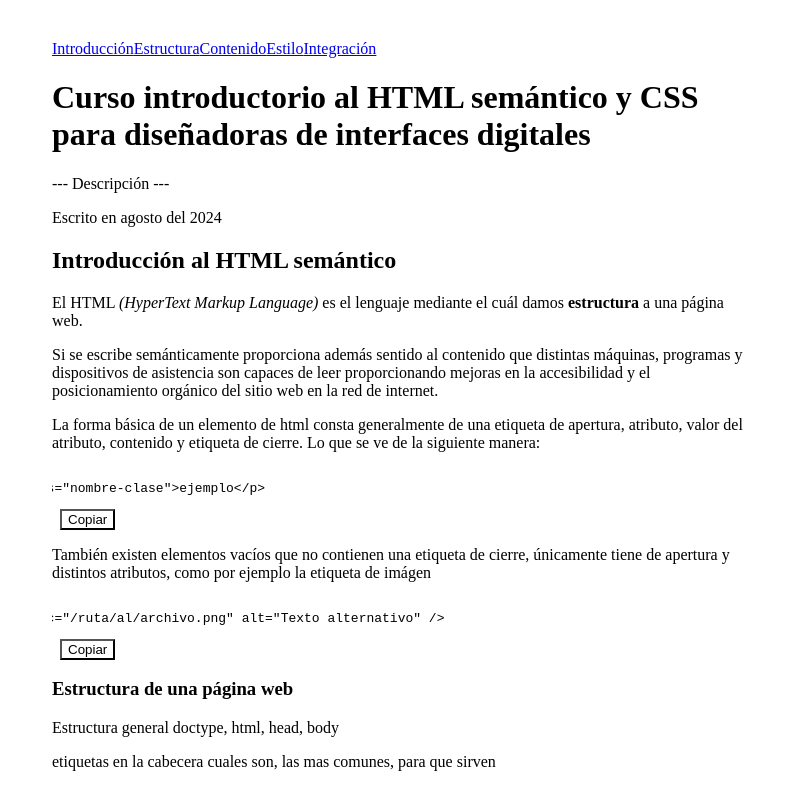
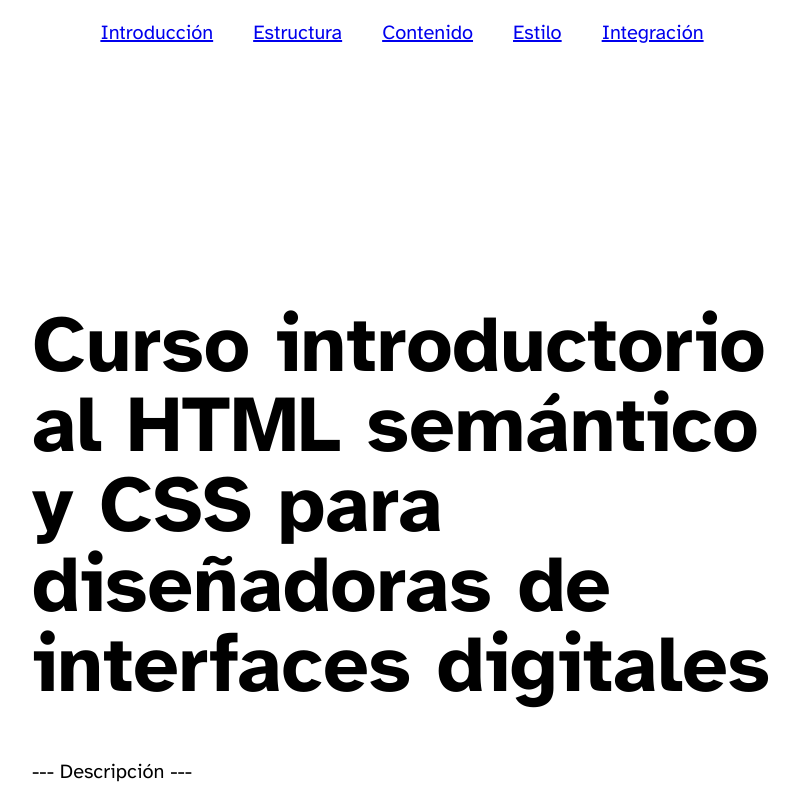
Before and after one commit to flkt-crnpio/curso-design-dev, a Vue app: page / in a window 1280 px wide. Shown: the top 787 px of the page, without its empty margins (238-1037 px from the left). Built offline with nearby package versions, Linux system fonts and the light colour scheme.

Commit message:
estilos temporales

```diff
--- a/src/recursos/estilos.css
+++ b/src/recursos/estilos.css
@@ -1,5 +1,192 @@
+:root {
+  --codigo-fondo: #214;
+  --codigo-texto: #ddf;
+  --boton-fondo: #c30380;
+  --boton-color: #fff;
+}
+
+html {
+  font-size: 20px;
+}
+
+html * {
+  box-sizing: content-box;
+  max-width: 100%;
+}
+
 body {
+  font-family: "Atkinson Hyperlegible", sans-serif;
+  font-weight: 400;
+  font-style: normal;
+  padding: 0;
+  margin: 0;
+}
+
+main {
   padding: 40px;
-  margin: auto;
-  max-width: 700px;
+  margin: 0 auto;
+  max-width: 740px;
 }
+
+nav {
+  padding: 20px 40px;
+  display: flex;
+  gap: 40px;
+  justify-content: center;
+}
+
+h1 {
+  font-size: 4em;
+  line-height: 1em;
+  padding-top: 1em;
+  margin-top: 1.5em;
+}
+
+h2 {
+  font-size: 2.3em;
+  line-height: 1em;
+  padding-top: 5em;
+  margin-top: 1.5em;
+}
+
+table caption,
+h3 {
+  font-size: 1.5em;
+  padding-top: 3em;
+  margin-top: 1.5em;
+  font-weight: 600;
+}
+
+h4 {
+  font-size: 1.25em;
+  padding-top: 1.5em;
+  margin-top: 1.5em;
+  margin-bottom: -0.5em;
+}
+
+h5 {
+  font-size: 1.125em;
+  padding-top: 1em;
+  margin-top: 1em;
+  margin-bottom: -0.5em;
+}
+
+ol li, ul li {
+  padding: .125rem 0;
+}
+
+iframe {
+  border: none;
+  border-radius: 8px;
+  width: 90%;
+}
+
+button {
+  font: inherit;
+  cursor: pointer;
+  border: none;
+  border-radius: 2em;
+  padding: .125em 1em;
+}
+
+pre,
+code,
+var,
+kbd {
+  font-family: Inconsolata, monospace;
+  font-optical-sizing: auto;
+  font-weight: 400;
+  font-style: normal;
+  font-variation-settings: "wdth" 100;
+  font-size: .9em;
+}
+
+kbd {
+  border-radius: 4px;
+  border: 1px solid;
+  padding-left: .125em;
+  padding-right: .125em;
+}
+
+fieldset {
+  margin: 20px;
+}
+
+table {
+  margin: 20px 0;
+  border-collapse: collapse;
+}
+
+table caption, table th, table td {
+  padding: 8px;
+  text-align: left;
+}
+
+table th, table td {
+  border-bottom: 1px solid #999;
+}
+
+code {
+  background-color: var(--codigo-fondo);
+  color: var(--codigo-texto);
+  border-radius: 4px;
+  padding: .15em;
+  margin: .15em .15em .15em 0;
+  display: inline-block;
+}
+
+.etiqueta::before {
+  content: '<' / '';
+}
+
+.etiqueta::after {
+  content: '>' / '';
+}
+
+.atributo,
+.propiedad,
+.valor {
+  color: var(--codigo-fondo);
+  background-color: var(--codigo-texto);
+}
+
+table tfoot,
+.nota {
+  font-size: .8em;
+  margin-left: 2rem;
+}
+
+.nota::before {
+  content: 'NOTA: ';
+  display: block;
+  font-size: .8em;
+}
+
+.identado {
+  margin-left: 2rem;
+}
+
+.ejemplo > * {
+  border: 1px dashed #000;
+}
+
+@media (300px <= width <= 768px) {
+  html {
+    font-size: 18px;
+  }
+
+  h1 {
+    font-size: 3em;
+  }
+
+  h2 {
+    font-size: 2em;
+    padding-top: 3em;
+  }
+
+  h3 {
+    font-size: 1.5em;
+    padding-top: 2em;
+  }
+
+}
```
